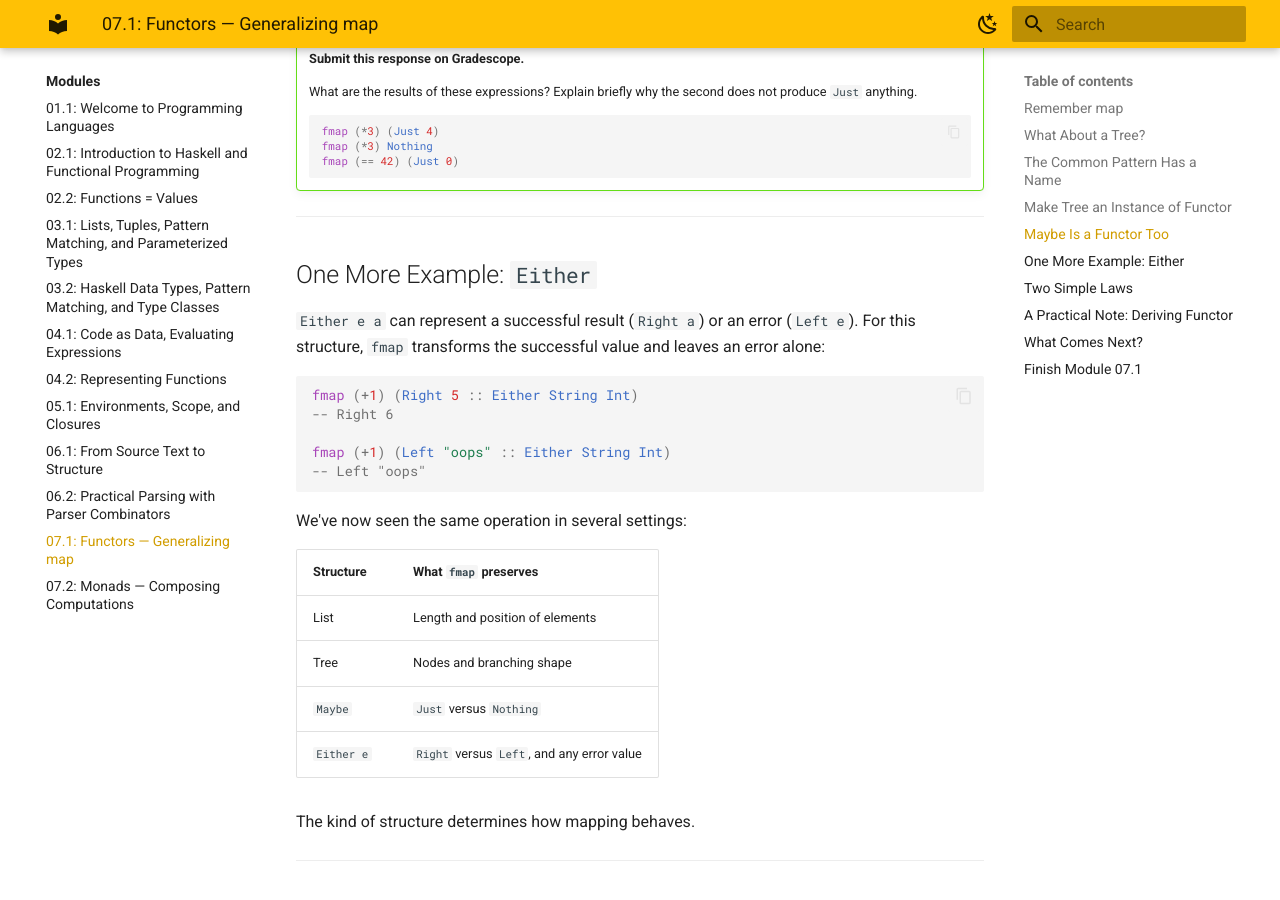
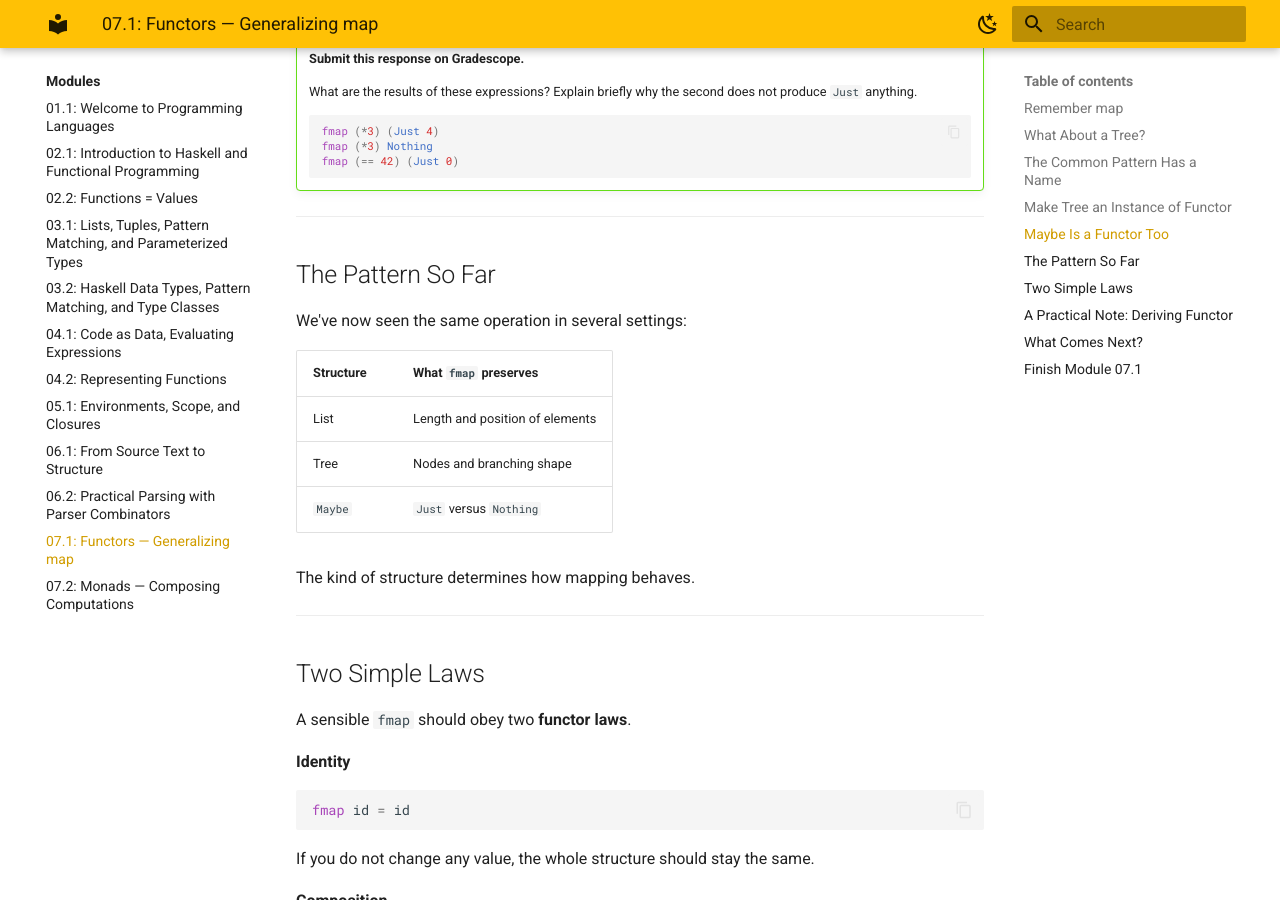
Before and after one commit to lbang-hmc/cs-131-website, an MkDocs documentation site: the page built from content/modules/07.1-functors-generalizing-map.md, in a window 1280 px wide and 900 px high, scrolled down 4544 px. Built offline with MkDocs 1.6.1 and Material for MkDocs 9.7.7, drawn with Linux system fonts in a browser that asks for light colours.

Commit message:
Remove Either from Modules 07.1 and 07.2
Drop the Either functor section and table row from 07.1, the Either String
monad example from 07.2, and the mention in the modules index.

Co-Authored-By: Claude Opus 5.5 <noreply@anthropic.com>

````diff
--- a/content/modules/07.1-functors-generalizing-map.md
+++ b/content/modules/07.1-functors-generalizing-map.md
@@ -7,7 +7,7 @@ By the end of this module, you should be able to:
 - explain what makes a type *mappable*,
 - read the `Functor` typeclass,
 - implement `fmap` for a binary tree,
-- use `fmap` with `Maybe` and `Either`, and
+- use `fmap` with `Maybe`, and
 - explain the two functor laws.
 
 !!! note "How to use this module"
@@ -213,17 +213,7 @@ Here, “preserving the structure” means preserving the distinction between *a
 
 ---
 
-## One More Example: `Either`
-
-`Either e a` can represent a successful result (`Right a`) or an error (`Left e`). For this structure, `fmap` transforms the successful value and leaves an error alone:
-
-```haskell
-fmap (+1) (Right 5 :: Either String Int)
--- Right 6
-
-fmap (+1) (Left "oops" :: Either String Int)
--- Left "oops"
-```
+## The Pattern So Far
 
 We've now seen the same operation in several settings:
 
@@ -232,7 +222,6 @@ We've now seen the same operation in several settings:
 | List | Length and position of elements |
 | Tree | Nodes and branching shape |
 | `Maybe` | `Just` versus `Nothing` |
-| `Either e` | `Right` versus `Left`, and any error value |
 
 The kind of structure determines how mapping behaves.
 
````
Also changed, not shown: content/modules/07.2-monads-composing-computations.md (+0 -10 lines), content/modules/index.md (+1 -1 lines).
